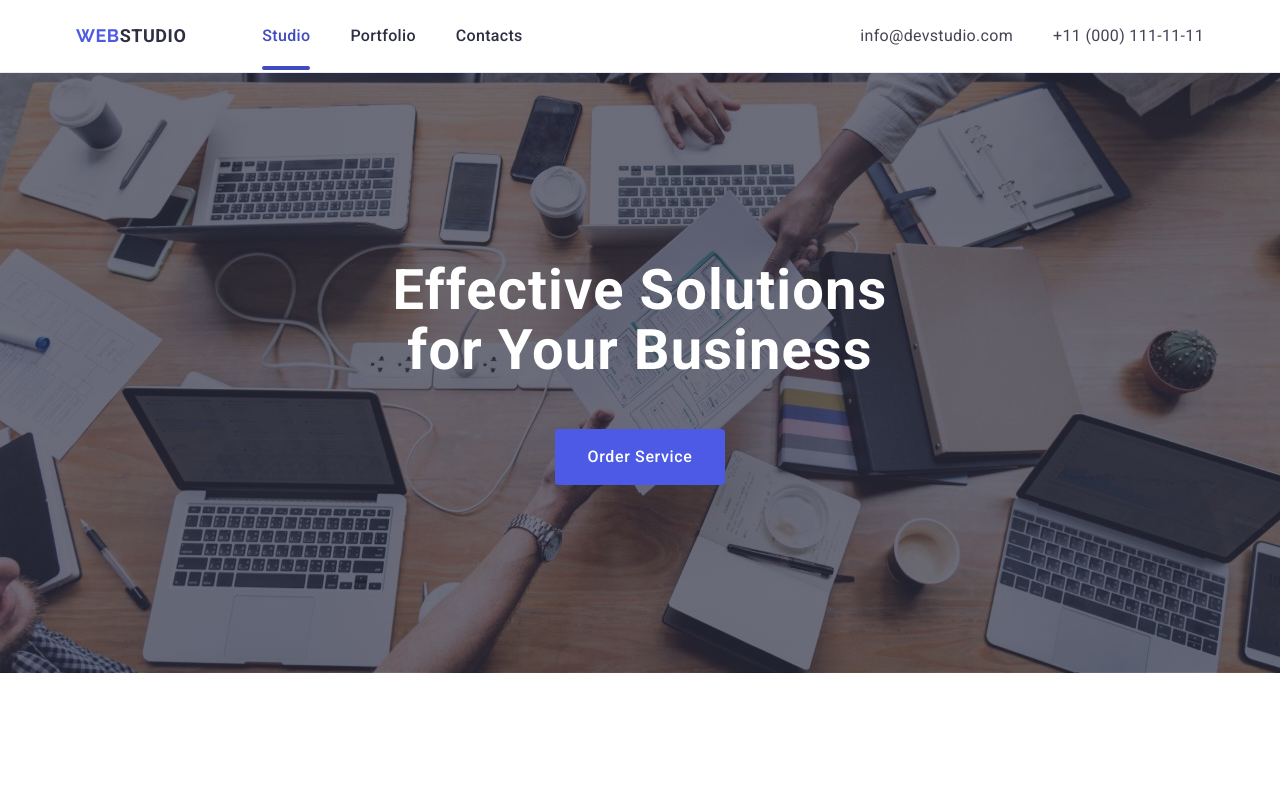
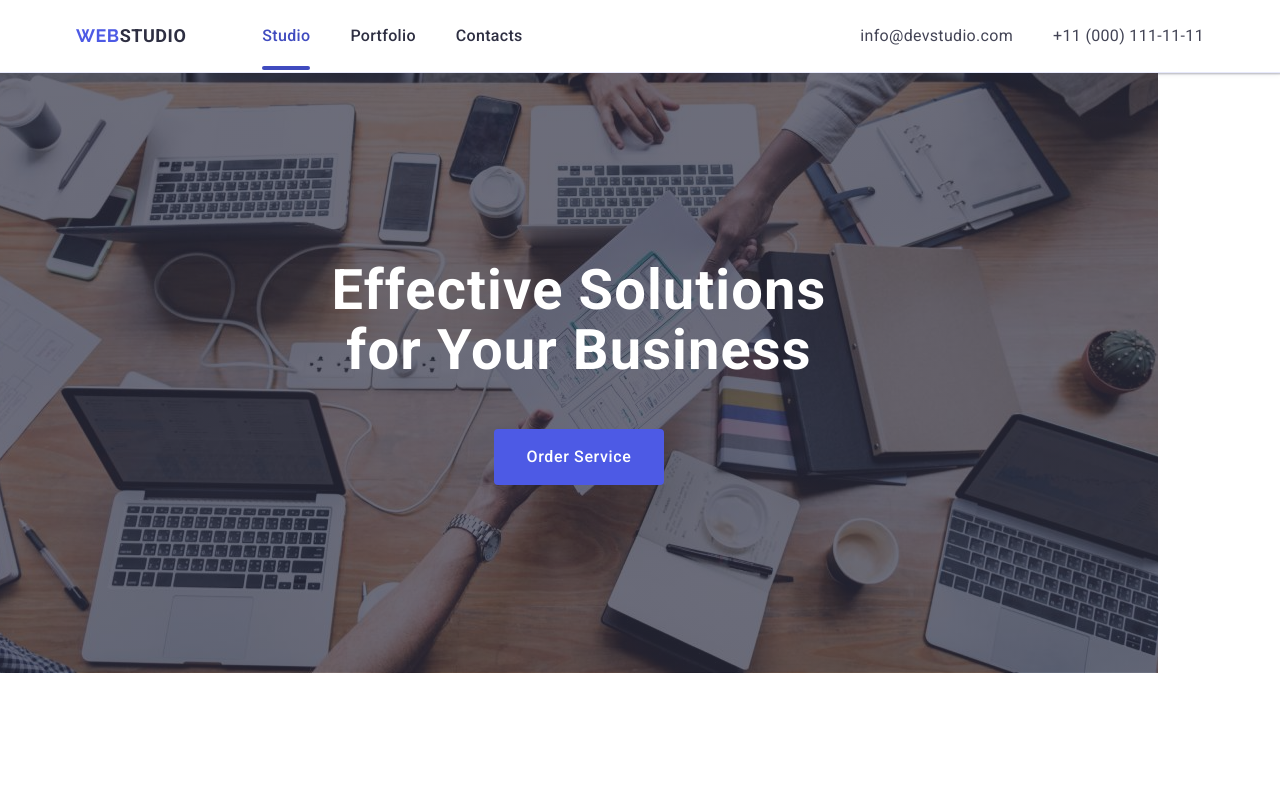
Before and after one commit to xelaale/goit-homework-04, a plain HTML site: page index.html in a window 1280 px wide. Shown: the top 789 px of the page. Drawn offline with nearby package versions, Linux system fonts and the light colour scheme.

Commit message:
width 1440px

```diff
--- a/css/styles.css
+++ b/css/styles.css
@@ -175,13 +175,13 @@ img {
     display: inline-block;
     text-align: center;
     align-items: center;
-    width: 100%;
+    /* width: 100%; */
     background-image: linear-gradient(to bottom, rgba(46, 47, 66, 0.7), rgba(46, 47, 66, 0.7)),
         url(../images/background/peopleoffice.jpg);
     background-position: center;
     background-repeat: no-repeat;
     background-size: cover;
-    /* max-width: 1440px; */
+    max-width: 1440px;
 }
 
 .hero-title {
```
